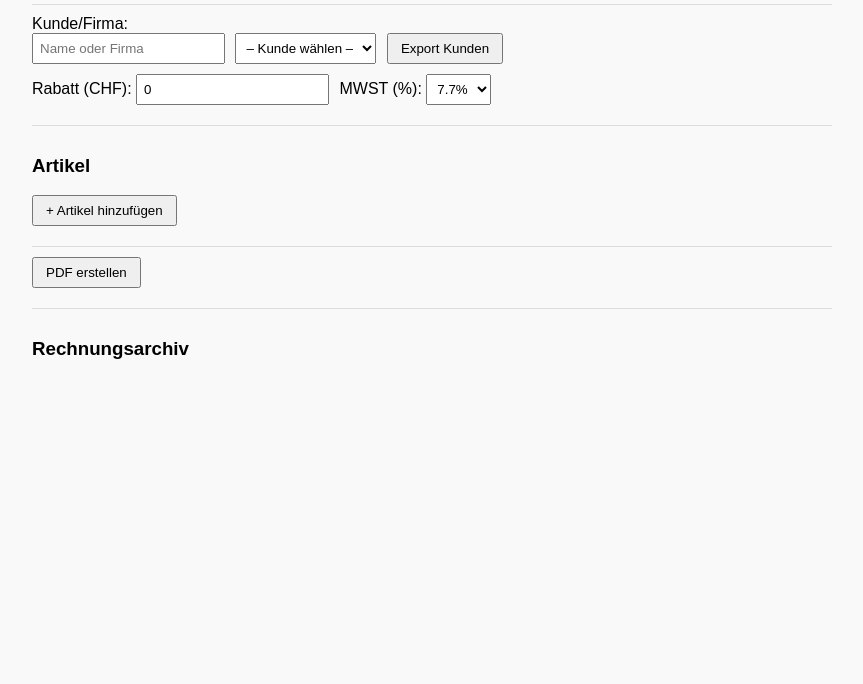
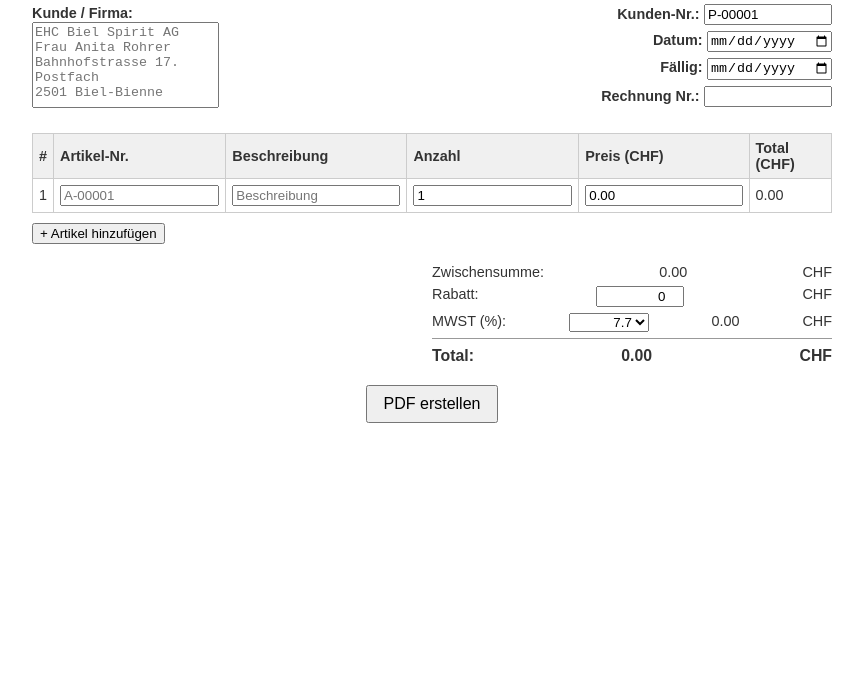
Before and after one commit to EHCBCardio/invoice-app, a plain HTML site: page index.html in a window 1280 px wide. Shown: the part 116-800 px from the top of the page, without its empty margins (208-1071 px from the left). Drawn offline with nearby package versions, Linux system fonts and the light colour scheme.

Commit message:
Add files via upload

```diff
--- a/index.html
+++ b/index.html
@@ -9,47 +9,83 @@
 </head>
 <body>
   <header>
-    <img src="logo.png" alt="Noël Guyaz Logo" class="logo">
-    <div class="address">
-      <strong>Noël Guyaz</strong><br>
+    <img src="logo.png" alt="Logo Noël Guyaz" class="logo">
+    <div class="company-address">
+      Noël Guyaz<br>
       Bellacherstrasse 4a<br>
       2545 Selzach<br>
       IBAN: CH31 0631 3429 3319 6450 0
     </div>
   </header>
 
-  <section class="config">
-    <div>
-      <label>Kunde/Firma:</label><br>
-      <input id="customerInput" placeholder="Name oder Firma">
-      <select id="customerSelect"></select>
-      <button id="exportCustomers">Export Kunden</button>
+  <section class="invoice-info">
+    <div class="left">
+      <label for="customerAddress">Kunde / Firma:</label><br>
+      <textarea id="customerAddress" placeholder="EHC Biel Spirit AG&#10;Frau Anita Rohrer&#10;Bahnhofstrasse 17. Postfach&#10;2501 Biel-Bienne"></textarea>
     </div>
-    <div>
-      <label>Rabatt (CHF):</label>
-      <input type="number" id="rabattInput" value="0" step="0.05">
-      <label>MWST (%):</label>
-      <select id="mwstSelect">
-        <option value="0">0%</option>
-        <option value="2.5">2.5%</option>
-        <option value="7.7" selected>7.7%</option>
-      </select>
+    <div class="right">
+      <div>
+        <label for="customerNr">Kunden-Nr.:</label>
+        <input type="text" id="customerNr" value="P-00001">
+      </div>
+      <div>
+        <label for="invoiceDate">Datum:</label>
+        <input type="date" id="invoiceDate">
+      </div>
+      <div>
+        <label for="dueDate">Fällig:</label>
+        <input type="date" id="dueDate">
+      </div>
+      <div>
+        <label for="invoiceNr">Rechnung Nr.:</label>
+        <input type="text" id="invoiceNr">
+      </div>
     </div>
   </section>
 
   <section class="items">
-    <h3>Artikel</h3>
-    <div id="itemsContainer"></div>
-    <button id="addItem">+ Artikel hinzufügen</button>
+    <table id="itemsTable">
+      <thead>
+        <tr>
+          <th>#</th>
+          <th>Artikel-Nr.</th>
+          <th>Beschreibung</th>
+          <th>Anzahl</th>
+          <th>Preis (CHF)</th>
+          <th>Total (CHF)</th>
+        </tr>
+      </thead>
+      <tbody></tbody>
+    </table>
+    <button id="addRow">+ Artikel hinzufügen</button>
   </section>
 
-  <section class="export">
-    <button id="generatePDF">PDF erstellen</button>
+  <section class="totals">
+    <div>
+      <label>Zwischensumme:</label>
+      <span id="subtotal">0.00</span> CHF
+    </div>
+    <div>
+      <label for="discount">Rabatt:</label>
+      <input type="number" id="discount" value="0" step="0.01"> CHF
+    </div>
+    <div>
+      <label for="vat">MWST (%):</label>
+      <select id="vat">
+        <option>0</option>
+        <option>2.5</option>
+        <option selected>7.7</option>
+      </select>
+      <span id="vatAmount">0.00</span> CHF
+    </div>
+    <div class="grand-total">
+      <label>Total:</label>
+      <span id="grandTotal">0.00</span> CHF
+    </div>
   </section>
 
-  <section class="archive">
-    <h3>Rechnungsarchiv</h3>
-    <div id="archivList"></div>
+  <section class="actions">
+    <button id="generatePDF">PDF erstellen</button>
   </section>
 </body>
 </html>
--- a/script.js
+++ b/script.js
@@ -1,135 +1,123 @@
-const products = {
-  "Recovery Shake (900g) - Vanilla": 22.00,
-  "Recovery Shake (900g) - Chocolate": 22.00,
-  "Whey Isolate 94 (425g) - Vanilla": 21.00,
-  "Crunchy Protein Bar 1 Box - Peanut-Caramel": 24.00,
-  "High Energy Bar 1 Box - Banana": 46.50
-};
+document.addEventListener("DOMContentLoaded", () => {
+  const tbody        = document.querySelector("#itemsTable tbody");
+  const addRowBtn    = document.getElementById("addRow");
+  const subtotalEl   = document.getElementById("subtotal");
+  const discountEl   = document.getElementById("discount");
+  const vatEl        = document.getElementById("vat");
+  const vatAmountEl  = document.getElementById("vatAmount");
+  const grandTotalEl = document.getElementById("grandTotal");
+  const generateBtn  = document.getElementById("generatePDF");
 
-document.addEventListener("DOMContentLoaded", () => {
-  const itemsContainer  = document.getElementById("itemsContainer");
-  const addItemBtn      = document.getElementById("addItem");
-  const generateBtn     = document.getElementById("generatePDF");
-  const customerInput   = document.getElementById("customerInput");
-  const customerSelect  = document.getElementById("customerSelect");
-  const exportCustBtn   = document.getElementById("exportCustomers");
-  const rabattInput     = document.getElementById("rabattInput");
-  const mwstSelect      = document.getElementById("mwstSelect");
-  const archivList      = document.getElementById("archivList");
-
-  let customers       = JSON.parse(localStorage.getItem("customers")  || "[]");
-  let archive         = JSON.parse(localStorage.getItem("archive")    || "[]");
-  let invoiceCounter  = parseInt(localStorage.getItem("invoiceCount") || "1");
-
-  function refreshCustomerDropdown() {
-    customerSelect.innerHTML = `<option value="">– Kunde wählen –</option>` +
-      customers.map(c => `<option>${c}</option>`).join("");
+  function createRow() {
+    const tr = document.createElement("tr");
+    tr.innerHTML = `
+      <td class="idx"></td>
+      <td><input type="text" class="item-no" placeholder="A-00001"></td>
+      <td><input type="text" class="desc" placeholder="Beschreibung"></td>
+      <td><input type="number" class="qty" value="1" min="1"></td>
+      <td><input type="number" class="price" value="0.00" step="0.01"></td>
+      <td class="line-total">0.00</td>
+    `;
+    tr.querySelectorAll(".qty, .price").forEach(input => {
+      input.addEventListener("input", updateTotals);
+    });
+    return tr;
   }
 
-  function refreshArchive() {
-    archivList.innerHTML = "";
-    archive.forEach(rec => {
-      const div = document.createElement("div");
-      div.innerHTML = `Rg-${rec.nr}: ${rec.kunde} – CHF ${rec.total.toFixed(2)} (${rec.datum})
-        <button data-nr="${rec.nr}">PDF</button>`;
-      div.querySelector("button").onclick = () => createPDF(rec);
-      archivList.append(div);
+  function refreshRowIndices() {
+    tbody.querySelectorAll("tr").forEach((tr,i) => {
+      tr.querySelector(".idx").textContent = i+1;
     });
   }
 
-  function addItemRow() {
-    const row = document.createElement("div");
-    row.className = "item-row";
-    const sel    = document.createElement("select");
-    sel.innerHTML = `<option></option>` +
-      Object.keys(products).map(k => `<option>${k}</option>`).join("");
-    const name   = document.createElement("input"); name.placeholder="Name";
-    const qty    = document.createElement("input"); qty.type="number"; qty.value=1; qty.min=1;
-    const price  = document.createElement("input"); price.type="number"; price.step="0.05"; price.placeholder="Preis";
-    sel.onchange = () => price.value = products[sel.value]?.toFixed(2) || "";
-    row.append(sel, name, qty, price);
-    itemsContainer.append(row);
+  function updateTotals() {
+    let sum = 0;
+    tbody.querySelectorAll("tr").forEach(tr => {
+      const qty   = parseFloat(tr.querySelector(".qty").value) || 0;
+      const price = parseFloat(tr.querySelector(".price").value) || 0;
+      const line  = qty * price;
+      tr.querySelector(".line-total").textContent = line.toFixed(2);
+      sum += line;
+    });
+    subtotalEl.textContent = sum.toFixed(2);
+    const discount = parseFloat(discountEl.value) || 0;
+    const vatPerc   = parseFloat(vatEl.value) || 0;
+    const vatAmt    = ((sum - discount) * vatPerc) / 100;
+    vatAmountEl.textContent  = vatAmt.toFixed(2);
+    const grand = sum - discount + vatAmt;
+    grandTotalEl.textContent = grand.toFixed(2);
   }
 
-  function createPDF(data) {
+  addRowBtn.addEventListener("click", () => {
+    tbody.appendChild(createRow());
+    refreshRowIndices();
+    updateTotals();
+  });
+
+  tbody.appendChild(createRow());
+  refreshRowIndices();
+  updateTotals();
+  discountEl.addEventListener("input", updateTotals);
+  vatEl.addEventListener("change", updateTotals);
+
+  generateBtn.addEventListener("click", () => {
     const { jsPDF } = window.jspdf;
-    const doc = new jsPDF();
-    doc.setFontSize(12);
-    let y = 20;
-    doc.addImage("logo.png","PNG",10,10,30,30);
-    doc.text(`Rechnung Rg-${data.nr}`, 50, 20);
-    doc.text(`Für: ${data.kunde}`, 50, 30);
-    y = 50;
-    data.artikel.forEach((it, i) => {
-      doc.text(`${i+1}. ${it.name} – CHF ${it.summe.toFixed(2)}`, 10, y);
-      y += 8;
+    const doc = new jsPDF({ unit: 'pt', format: 'a4' });
+    const leftX = 40, rightX = 350;
+    let y = 40;
+
+    doc.addImage("logo.png", "PNG", leftX, y, 100, 40);
+    doc.setFontSize(10);
+    doc.text(
+      doc.splitTextToSize(
+        document.getElementById("customerAddress").value, 180
+      ),
+      leftX, y + 60
+    );
+    const infos = [
+      `Kunden-Nr.: ${document.getElementById("customerNr").value}`,
+      `Datum: ${document.getElementById("invoiceDate").value}`,
+      `Fällig: ${document.getElementById("dueDate").value}`,
+      `Rechnung: ${document.getElementById("invoiceNr").value}`
+    ];
+    doc.text(infos, rightX, y + 20);
+    y += 120;
+    doc.setFontSize(11).setFont("helvetica", "bold");
+    ["#", "Art.-Nr.", "Beschreibung", "Anzahl", "Preis", "Total"].forEach((h, i) => {
+      doc.text(h, leftX + i*80, y);
     });
-    y += 8;
-    doc.text(`Zwischensumme: CHF ${data.zwischensumme.toFixed(2)}`, 10, y);
-    y += 8;
-    doc.text(`Rabatt: CHF -${data.rabatt.toFixed(2)}`, 10, y);
-    y += 8;
-    doc.text(`MWST (${data.mwst}%): CHF ${data.mwstbetrag.toFixed(2)}`, 10, y);
-    y += 8;
-    doc.text(`Total: CHF ${data.total.toFixed(2)}`, 10, y);
-    doc.addImage("qr.png","PNG",150, y-40, 50, 50);
-    doc.save(`rechnung_rg_${data.nr}.pdf`);
-  }
-
-  function collectAndSave() {
-    const rows = document.querySelectorAll(".item-row");
-    let artikel = [], sum = 0;
-    rows.forEach(r => {
-      const p = r.children[0].value;
-      const n = r.children[1].value;
-      const q = parseFloat(r.children[2].value) || 0;
-      const pr= parseFloat(r.children[3].value) || 0;
-      const name = n||p||"Unbenannt";
-      const line = q*pr;
-      artikel.push({ name, summe: line });
-      sum += line;
+    doc.setLineWidth(0.5);
+    doc.line(leftX, y+2, leftX+480, y+2);
+    doc.setFont("helvetica","normal");
+    tbody.querySelectorAll("tr").forEach(tr => {
+      y += 20;
+      const cells = [
+        tr.querySelector(".idx").textContent,
+        tr.querySelector(".item-no").value,
+        tr.querySelector(".desc").value,
+        tr.querySelector(".qty").value,
+        tr.querySelector(".price").value,
+        tr.querySelector(".line-total").textContent
+      ];
+      cells.forEach((txt, i) => {
+        doc.text(String(txt), leftX + i*80, y);
+      });
     });
-    const rab = parseFloat(rabattInput.value)||0;
-    const mw  = parseFloat(mwstSelect.value)||0;
-    const mwb = ((sum-rab)*mw)/100;
-    const total = sum - rab + mwb;
-    const kunde = customerInput.value.trim()||"–";
-    if(kunde && !customers.includes(kunde)) {
-      customers.push(kunde);
-      localStorage.setItem("customers", JSON.stringify(customers));
-      refreshCustomerDropdown();
-    }
-    const dt = new Date().toLocaleDateString("de-CH");
-    const rec = {
-      nr: invoiceCounter++,
-      kunde,
-      artikel,
-      zwischensumme: sum,
-      rabatt: rab,
-      mwst: mw,
-      mwstbetrag: mwb,
-      total,
-      datum: dt
-    };
-    archive.push(rec);
-    localStorage.setItem("archive", JSON.stringify(archive));
-    localStorage.setItem("invoiceCount", invoiceCounter);
-    refreshArchive();
-    createPDF(rec);
-  }
-
-  document.getElementById("addItem").onclick = addItemRow;
-  document.getElementById("generatePDF").onclick = collectAndSave;
-  document.getElementById("exportCustomers").onclick = () => {
-    const blob = new Blob([JSON.stringify(customers, null,2)], { type:"application/json" });
-    const url = URL.createObjectURL(blob);
-    const a = document.createElement("a");
-    a.href = url; a.download = "kunden.json"; a.click();
-  };
-  document.getElementById("customerSelect").onchange = () => {
-    document.getElementById("customerInput").value = document.getElementById("customerSelect").value;
-  };
-
-  refreshCustomerDropdown();
-  refreshArchive();
+    y += 30;
+    const sumsX = leftX + 350;
+    doc.text(`Zwischensumme:`, sumsX, y);
+    doc.text(subtotalEl.textContent, sumsX + 100, y, { align: 'right' });
+    y += 15; doc.text(`Rabatt:`, sumsX, y);
+    doc.text(discountEl.value, sumsX + 100, y, { align: 'right' });
+    y += 15; doc.text(`MWST (${vatEl.value}%):`, sumsX, y);
+    doc.text(vatAmountEl.textContent, sumsX + 100, y, { align: 'right' });
+    y += 15; doc.setFont("", "bold");
+    doc.text(`Total:`, sumsX, y);
+    doc.text(grandTotalEl.textContent, sumsX + 100, y, { align: 'right' });
+    y += 40; doc.addImage("qr.png","PNG", leftX, y, 100, 100);
+    y += 120; doc.setFont("helvetica","normal").setFontSize(11);
+    doc.text("Freundliche Grüsse", leftX, y);
+    doc.text("Noël Guyaz", leftX, y + 15);
+    doc.save(`Rechnung_${document.getElementById("invoiceNr").value}.pdf`);
+  });
 });
--- a/style.css
+++ b/style.css
@@ -1,51 +1,92 @@
 body {
   font-family: Arial, sans-serif;
-  margin: 0 auto;
+  margin: 20px auto;
   max-width: 800px;
-  padding: 20px;
-  background: #f9f9f9;
+  background: #fff;
+  color: #333;
 }
 header {
   display: flex;
   justify-content: space-between;
   align-items: center;
+  margin-bottom: 20px;
 }
 header .logo {
   max-height: 80px;
 }
-header .address {
+.company-address {
   text-align: right;
   font-size: 0.9em;
+  line-height: 1.3;
 }
-section {
-  margin-top: 20px;
-  padding-top: 10px;
-  border-top: 1px solid #ddd;
+.invoice-info {
+  display: flex;
+  justify-content: space-between;
+  margin-bottom: 20px;
 }
-.config div,
-.items,
-.export {
+.invoice-info .left textarea {
+  width: 100%;
+  height: 80px;
+  resize: none;
+}
+.invoice-info .right {
+  text-align: right;
+}
+.invoice-info .right div {
+  margin-bottom: 6px;
+}
+.invoice-info label {
+  font-weight: bold;
+  font-size: 0.9em;
+}
+.invoice-info input {
+  width: 120px;
+}
+.items table {
+  width: 100%;
+  border-collapse: collapse;
   margin-bottom: 10px;
 }
-#customerInput,
-select,
-input {
+.items th, .items td {
+  border: 1px solid #ccc;
   padding: 6px;
-  margin-right: 6px;
+  text-align: left;
+  font-size: 0.9em;
 }
-button {
-  padding: 6px 12px;
+.items th { background: #f0f0f0; }
+.items input {
+  width: 100%;
+  box-sizing: border-box;
 }
-.item-row {
+#addRow {
+  margin-bottom: 20px;
+}
+.totals {
+  width: 100%;
+  max-width: 400px;
+  margin-left: auto;
+  font-size: 0.9em;
+}
+.totals > div {
   display: flex;
-  gap: 8px;
-  margin-bottom: 8px;
-}
-.item-row select,
-.item-row input {
-  flex: 1;
-  padding: 4px;
-}
-.archive div {
+  justify-content: space-between;
   margin-bottom: 6px;
 }
+.totals input, .totals select {
+  width: 80px;
+  text-align: right;
+}
+.grand-total {
+  font-weight: bold;
+  font-size: 1.1em;
+  border-top: 1px solid #999;
+  padding-top: 8px;
+}
+.actions {
+  text-align: center;
+  margin-top: 20px;
+}
+.actions button {
+  padding: 8px 16px;
+  font-size: 1em;
+}
```
